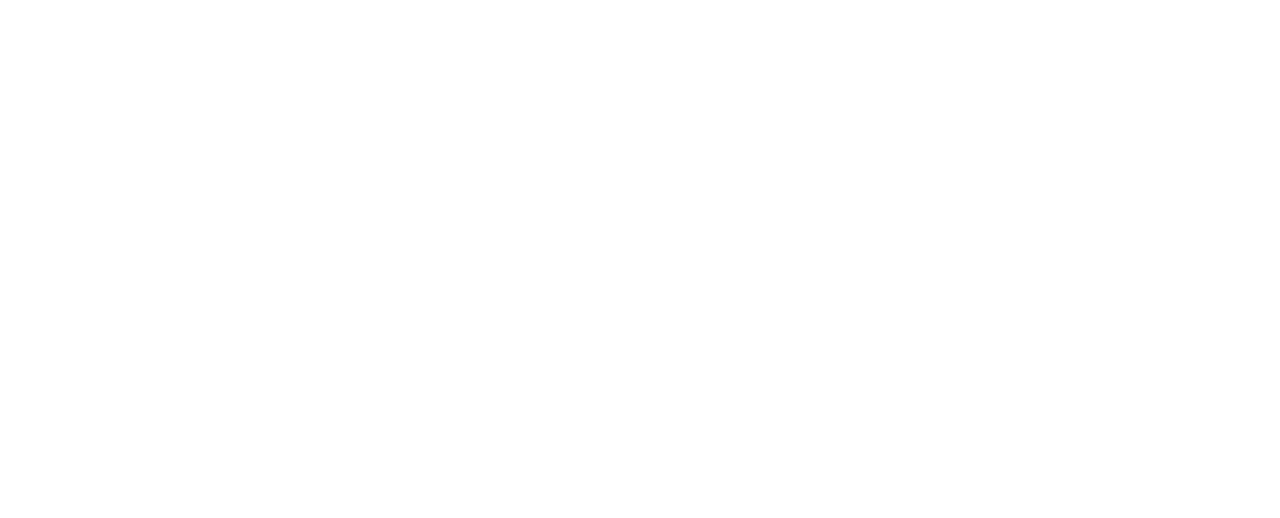
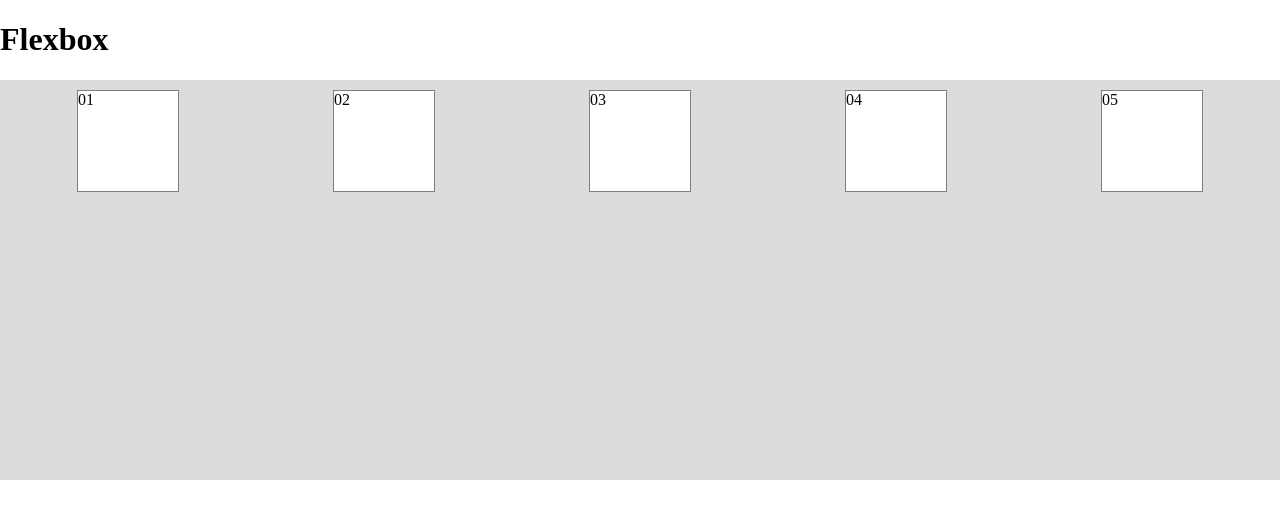
Before and after one commit to marcusmigueell/HTML5-E-CSS3-Recursos-Especiais, a plain HTML site: page index.html in a window 1280 px wide. Drawn offline with Linux system fonts and the light colour scheme.

Commit message:
Flexible Box Layouts

```diff
--- a/css/estilo.css
+++ b/css/estilo.css
@@ -0,0 +1,33 @@
+#conteudo {
+    background: #dcdcdc;
+    height: 400px;
+    display: flex;
+
+    /*
+    row|row-reverse|column|column-reverse
+    */
+    flex-direction: row;
+
+    /*
+    nowrap|wrap|wrap-reverse
+    */
+    flex-wrap: nowrap;
+
+    /*
+    flex-start|flex-end|center|space-between|space-around
+    */
+    justify-content: space-around;
+
+    /*
+    stretch|center|flex-start|flex-end|baseline
+    */
+    align-items: stretch;
+}
+
+.item {
+    width: 100px;
+    height: 100px;
+    background: white;
+    border: 1px solid gray;
+    margin: 10px;
+}
--- a/index.html
+++ b/index.html
@@ -2,7 +2,7 @@
 <html lang="pt-br">
 <head>
 
-    <title>Document</title>
+    <title>Flexbox - Flexible Box Layouts</title>
     <meta charset="UTF-8">
     <meta http-equiv="X-UA-Compatible" content="IE=edge">
     <meta name="viewport" content="width=device-width, initial-scale=1.0">
@@ -14,7 +14,14 @@
 
 <body>
 
-
+    <h1>Flexbox</h1>
+    <div id="conteudo">
+        <div class="item">01</div>
+        <div class="item">02</div>
+        <div class="item">03</div>
+        <div class="item">04</div>
+        <div class="item">05</div>
+    </div>
 
 </body>
 
```
